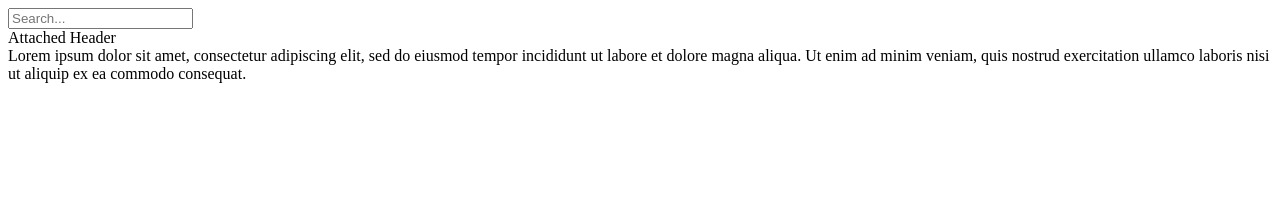
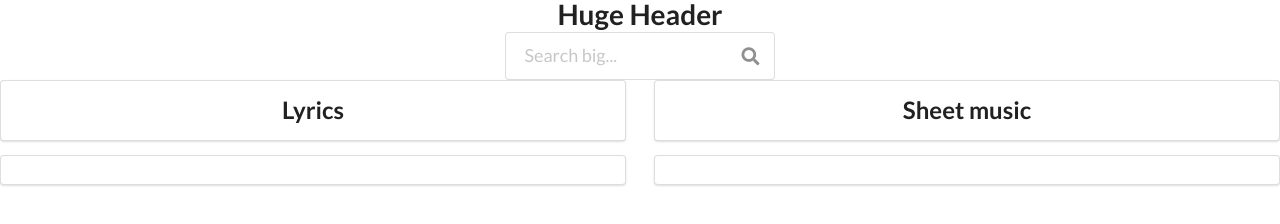
Before and after one commit to Seanmonaghan/LyriChord, a plain HTML site: page index.html in a window 1280 px wide. Drawn offline with nearby package versions, Linux system fonts and the light colour scheme.

Commit message:
html structure

```diff
--- a/index.html
+++ b/index.html
@@ -7,29 +7,43 @@
     <meta name="viewport" content="width=device-width, initial-scale=1.0">
 
     <title>Document</title>
-    <link rel="stylesheet" type="text/css" href="semantic/dist/semantic.min.css">
-
+    <link rel="stylesheet" href="https://cdnjs.cloudflare.com/ajax/libs/semantic-ui/2.4.1/semantic.min.css">
     <link rel="stylesheet" href="style.css">
 </head>
 
 <body>
-    <div class="ui icon input"><input type="text" placeholder="Search..." /><i aria-hidden="true"
-            class="search icon"></i></div>
-    <div>
-        <Header as='h2' attached='top'>
-            Attached Header
-        </Header>
-        <Segment attached>
-            Lorem ipsum dolor sit amet, consectetur adipiscing elit, sed do eiusmod
-            tempor incididunt ut labore et dolore magna aliqua. Ut enim ad minim
-            veniam, quis nostrud exercitation ullamco laboris nisi ut aliquip ex ea
-            commodo consequat.
-        </Segment>
+    <header>
+        <div class="ui huge header">Huge Header
+
+        </div>
+    </header>
+    <div class="ui big icon input">
+        <input type="text" placeholder="Search big...">
+        <i class="search icon"></i>
     </div>
+
+    <section class="ui grid two column">
+        <div class="column" id="one" >
+            <div class= "ui segment">
+                <h2>Lyrics</h2>
+            </div>
+            <div class= "ui segment">
+
+            </div>
+        </div>
+        <div class="column" id="two">
+            <div class="ui segment">
+                <h2>Sheet music</h2>
+            </div>
+            <div class= "ui segment">
+
+            </div>
+        </div>
+    </section>
 
 
     <script src="https://ajax.googleapis.com/ajax/libs/jquery/3.5.1/jquery.min.js"></script>
-    <script src="semantic/dist/semantic.min.js"></script>
+    <script src="https://cdnjs.cloudflare.com/ajax/libs/semantic-ui/2.4.1/semantic.min.js"></script>
 
 
 </body>
--- a/style.css
+++ b/style.css
@@ -0,0 +1,7 @@
+body{
+    text-align: center;
+}
+
+section {
+    font: 75%
+}
```
